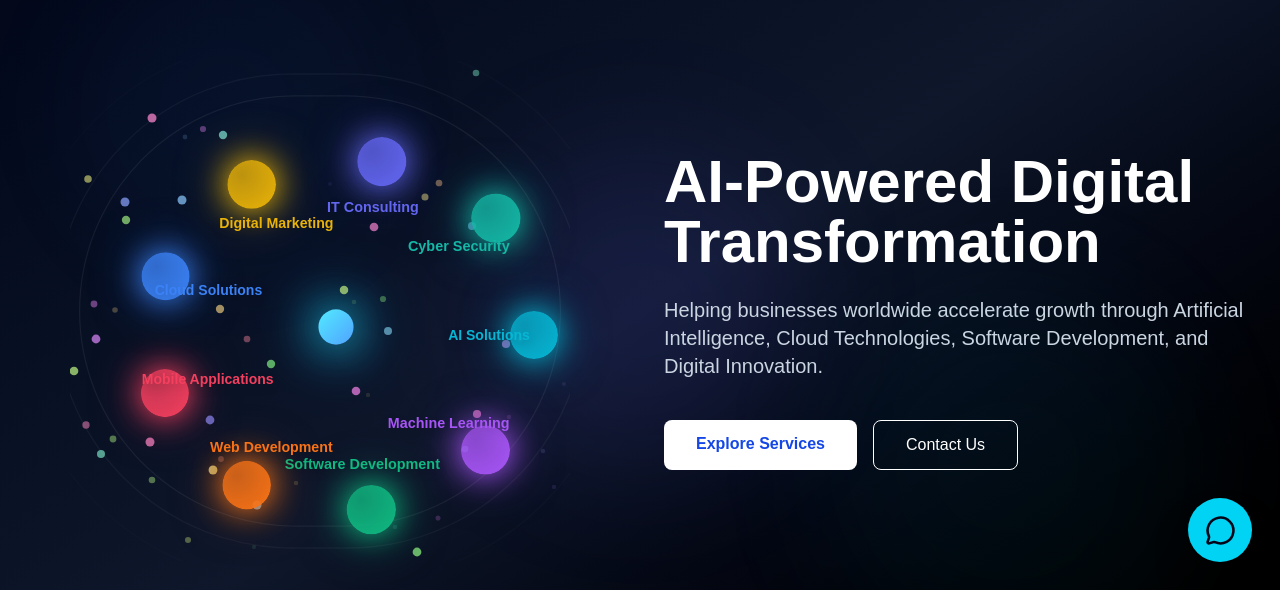
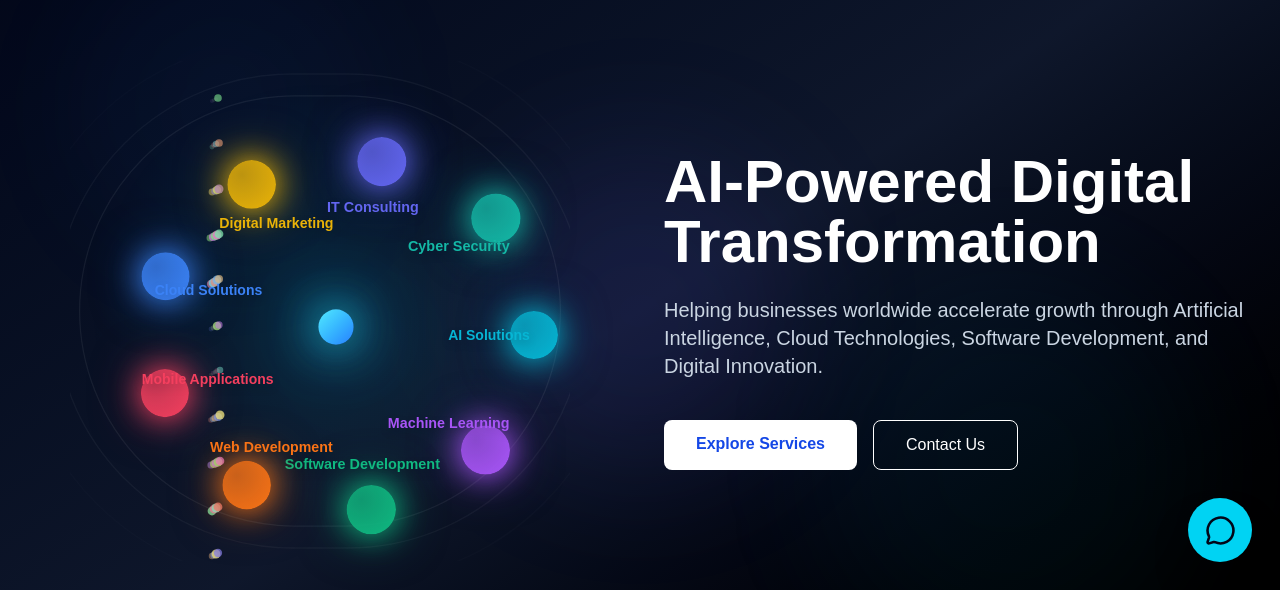
Before and after one commit to venzags/vgs-website, a Next.js app: page / in a window 1280 px wide. Shown: the part 210-800 px from the top of the page. Built offline with nearby package versions, Linux system fonts and the light colour scheme.

Commit message:
Fix homepage portfolio routes and network hydration

```diff
--- a/src/app/components/VGSNetwork.tsx
+++ b/src/app/components/VGSNetwork.tsx
@@ -1,71 +1,138 @@
 "use client";
 
 import { motion } from "framer-motion";
+import { useEffect, useState } from "react";
 
 const services = [
-  { label: "AI Solutions", color: "#06b6d4" },       // cyan-500
-  { label: "Machine Learning", color: "#a855f7" },    // purple-500
-  { label: "Software Development", color: "#10b981" }, // emerald-500
-  { label: "Web Development", color: "#f97316" },      // orange-500
-  { label: "Mobile Applications", color: "#f43f5e" },  // rose-500
-  { label: "Cloud Solutions", color: "#3b82f6" },      // blue-500
-  { label: "Digital Marketing", color: "#eab308" },     // yellow-500
-  { label: "IT Consulting", color: "#6366f1" },         // indigo-500
-  { label: "Cyber Security", color: "#14b8a6" },        // teal-500
+  { label: "AI Solutions", color: "#06b6d4" },
+  { label: "Machine Learning", color: "#a855f7" },
+  { label: "Software Development", color: "#10b981" },
+  { label: "Web Development", color: "#f97316" },
+  { label: "Mobile Applications", color: "#f43f5e" },
+  { label: "Cloud Solutions", color: "#3b82f6" },
+  { label: "Digital Marketing", color: "#eab308" },
+  { label: "IT Consulting", color: "#6366f1" },
+  { label: "Cyber Security", color: "#14b8a6" },
 ];
 
+type Particle = {
+  left: string;
+  top: string;
+  background: string;
+};
+
+function createSeededRandom(seed: number) {
+  let value = seed;
+
+  return () => {
+    value = (value * 1664525 + 1013904223) % 4294967296;
+    return value / 4294967296;
+  };
+}
+
+function generateParticles(count: number): Particle[] {
+  return Array.from({ length: count }, (_, index) => {
+    const random = createSeededRandom(index + 100);
+
+    const left = (random() * 100).toFixed(2);
+    const top = (random() * 100).toFixed(2);
+    const hue = Math.floor(random() * 360);
+
+    return {
+      left: `${left}%`,
+      top: `${top}%`,
+      background: `hsl(${hue}, 70%, 70%)`,
+    };
+  });
+}
+
 export default function VGSNetwork() {
+  const [particles, setParticles] = useState<Particle[]>([]);
+
   const centerX = 50;
   const centerY = 50;
   const radiusX = 38;
   const radiusY = 34;
 
-  const nodes = services.map((service, i) => {
-    const angle = (i / services.length) * 2 * Math.PI;
-    const xPercent = centerX + radiusX * Math.cos(angle);
-    const yPercent = centerY + radiusY * Math.sin(angle);
-    // direction from node to center (normalized)
-    const dirX = centerX - xPercent;
-    const dirY = centerY - yPercent;
-    const len = Math.sqrt(dirX * dirX + dirY * dirY) || 1;
-    const nx = dirX / len;
-    const ny = dirY / len;
+  useEffect(() => {
+    setParticles(generateParticles(50));
+  }, []);
+
+  const nodes = services.map((service, index) => {
+    const angle = (index / services.length) * 2 * Math.PI;
+
+    const x = centerX + radiusX * Math.cos(angle);
+    const y = centerY + radiusY * Math.sin(angle);
+
+    const directionX = centerX - x;
+    const directionY = centerY - y;
+
+    const length = Math.sqrt(directionX * directionX + directionY * directionY) || 1;
 
     return {
       ...service,
-      xPercent,
-      yPercent,
-      nx,
-      ny,
+      xPercent: `${x.toFixed(2)}%`,
+      yPercent: `${y.toFixed(2)}%`,
+      directionX: (directionX / length).toFixed(3),
+      directionY: (directionY / length).toFixed(3),
     };
   });
 
   return (
-    <div className="absolute inset-0 overflow-visible pointer-events-none">
-      {/* Deep space background */}
+    <div className="pointer-events-none absolute inset-0 overflow-visible">
       <div className="absolute inset-0 overflow-hidden">
-        <div className="absolute inset-0 bg-gradient-radial from-cyan-500/5 via-transparent to-transparent opacity-60" />
+        {/* Background glow */}
+        <div className="absolute inset-0 bg-[radial-gradient(circle_at_center,rgba(6,182,212,0.12),transparent_65%)]" />
 
-        {/* Central core */}
+        {/* Center glow */}
         <motion.div
-          animate={{ scale: [1, 1.4, 1], opacity: [0.3, 0.8, 0.3] }}
-          transition={{ repeat: Infinity, duration: 3.8, ease: "easeInOut" }}
-          className="absolute w-20 h-20 rounded-full bg-white/10 blur-3xl"
-          style={{ left: "50%", top: "50%", transform: "translate(-50%, -50%)" }}
+          animate={{
+            scale: [1, 1.4, 1],
+            opacity: [0.3, 0.8, 0.3],
+          }}
+          transition={{
+            repeat: Infinity,
+            duration: 3.8,
+            ease: "easeInOut",
+          }}
+          className="absolute h-20 w-20 rounded-full bg-cyan-300/20 blur-3xl"
+          style={{
+            left: "50%",
+            top: "50%",
+            transform: "translate(-50%, -50%)",
+          }}
         />
+
+        {/* Center node */}
         <motion.div
           animate={{ scale: [1, 1.15, 1] }}
-          transition={{ repeat: Infinity, duration: 3, ease: "easeInOut" }}
-          className="absolute w-8 h-8 rounded-full bg-gradient-to-br from-cyan-300 to-blue-400 shadow-[0_0_40px_#22d3ee,0_0_60px_#0ea5e9]"
-          style={{ left: "50%", top: "50%", transform: "translate(-50%, -50%)" }}
+          transition={{
+            repeat: Infinity,
+            duration: 3,
+            ease: "easeInOut",
+          }}
+          className="absolute h-8 w-8 rounded-full bg-gradient-to-br from-cyan-300 to-blue-500 shadow-[0_0_40px_#22d3ee,0_0_70px_#0ea5e9]"
+          style={{
+            left: "50%",
+            top: "50%",
+            transform: "translate(-50%, -50%)",
+          }}
         />
 
         {/* Expanding rings */}
-        {[1, 2, 3].map((i) => (
+        {[1, 2, 3].map((ring) => (
           <motion.div
-            key={`ring-${i}`}
-            animate={{ scale: [1, 1.7], opacity: [0.5, 0] }}
-            transition={{ repeat: Infinity, duration: 5 + i * 2, ease: "linear", delay: i * 0.9 }}
+            key={ring}
+            animate={{
+              scale: [1, 1.7],
+              opacity: [0.5, 0],
+            }}
+            transition={{
+              repeat: Infinity,
+              duration: 5 + ring * 2,
+              ease: "linear",
+              delay: ring * 0.9,
+            }}
             className="absolute rounded-full border border-white/20"
             style={{
               width: `${radiusX * 2}%`,
@@ -76,36 +143,38 @@ export default function VGSNetwork() {
           />
         ))}
 
-        {/* Cosmic particles */}
-        {[...Array(50)].map((_, i) => (
+        {/* Browser-only particles */}
+        {particles.map((particle, index) => (
           <motion.div
-            key={`particle-${i}`}
-            className="absolute w-1.5 h-1.5 rounded-full"
-            style={{
-              background: `hsl(${Math.random() * 360}, 70%, 70%)`,
-              left: `${Math.random() * 100}%`,
-              top: `${Math.random() * 100}%`,
+            key={`particle-${index}`}
+            className="absolute h-1.5 w-1.5 rounded-full"
+            style={particle}
+            animate={{
+              opacity: [0.1, 0.8, 0.1],
+              scale: [0.7, 1.5, 0.7],
             }}
-            animate={{ opacity: [0.1, 0.8, 0.1], scale: [0.7, 1.5, 0.7] }}
-            transition={{ repeat: Infinity, duration: 4 + Math.random() * 6, ease: "easeInOut", delay: Math.random() * 3 }}
+            transition={{
+              repeat: Infinity,
+              duration: 4 + (index % 6),
+              ease: "easeInOut",
+              delay: index * 0.1,
+            }}
           />
         ))}
       </div>
 
-      {/* Nodes & labels */}
-      {nodes.map((node, i) => (
+      {/* Service nodes */}
+      {nodes.map((node, index) => (
         <motion.div
           key={node.label}
-          className="absolute"
+          className="pointer-events-auto absolute"
           style={{
-            left: `${node.xPercent}%`,
-            top: `${node.yPercent}%`,
+            left: node.xPercent,
+            top: node.yPercent,
             transform: "translate(-50%, -50%)",
-            pointerEvents: "auto",
-            // CSS custom properties for responsive label offset
-            "--dx": node.nx,
-            "--dy": node.ny,
-          } as React.CSSProperties}
+            ["--dx" as string]: node.directionX,
+            ["--dy" as string]: node.directionY,
+          }}
           animate={{
             x: [0, 6, 0, -6, 0],
             y: [0, -8, 0, 8, 0],
@@ -113,36 +182,32 @@ export default function VGSNetwork() {
           }}
           transition={{
             repeat: Infinity,
-            duration: 7 + i * 0.8,
+            duration: 7 + index * 0.8,
             ease: "easeInOut",
-            delay: i * 0.4,
+            delay: index * 0.4,
           }}
         >
-          {/* Glowing node */}
           <motion.div
-            className="w-12 h-12 rounded-full shadow-lg"
+            className="h-12 w-12 rounded-full"
             style={{
               background: `radial-gradient(circle at 30% 30%, ${node.color}cc, ${node.color})`,
               boxShadow: `0 0 30px ${node.color}, 0 0 50px ${node.color}80`,
             }}
-            whileHover={{ scale: 1.6 }}
-            transition={{ type: "spring", stiffness: 300 }}
+            whileHover={{ scale: 1.45 }}
+            transition={{
+              type: "spring",
+              stiffness: 300,
+            }}
           />
 
-          {/* Label – responsive offset using CSS clamp */}
           <span
-            className="absolute text-xs md:text-sm font-bold whitespace-nowrap drop-shadow-lg pointer-events-none"
+            className="pointer-events-none absolute left-1/2 top-1/2 whitespace-nowrap text-xs font-bold drop-shadow-lg md:text-sm"
             style={{
               color: node.color,
-              // Responsive offset: 20px on small screens, up to 45px on large screens
               transform: `translate(
                 calc(var(--dx) * clamp(20px, 5vw, 45px)),
                 calc(var(--dy) * clamp(20px, 5vw, 45px))
-              )`,
-              left: "50%",
-              top: "50%",
-              // Center the label on itself
-              translate: "-50% -50%",
+              ) translate(-50%, -50%)`,
             }}
           >
             {node.label}
--- a/src/app/page.tsx
+++ b/src/app/page.tsx
@@ -154,42 +154,42 @@ const portfolioProjects = [
     title: "AI Business Automation",
     description: "Implemented AI-powered workflow automation for enterprise clients.",
     image: "/images/portfolio/ai-business-automation.png",
-    link: "https://vgs-website-blond.vercel.app/portfolio/ai-business-automation",
+    link: "/portfolio/ai-business-automation",
   },
   {
     category: "Cloud Services",
     title: "Cloud Infrastructure Migration",
     description: "Migrated business systems to scalable cloud environments.",
     image: "/images/portfolio/cloud-infrastructure-migration.png",
-    link: "https://vgs-website-blond.vercel.app/portfolio/cloud-infrastructure-migration",
+    link: "/portfolio/cloud-infrastructure-migration",
   },
   {
     category: "Web Development",
     title: "Corporate Website Development",
     description: "Designed and developed high-performance corporate websites.",
     image: "/images/portfolio/corporate-website-development.png",
-    link: "https://vgs-website-blond.vercel.app/portfolio/corporate-website-development",
+    link: "/portfolio/corporate-website-development",
   },
   {
     category: "Mobile Development",
     title: "Mobile Application Platform",
     description: "Built Android and iOS applications with modern technologies.",
     image: "/images/portfolio/mobile-application-platform.png",
-    link: "https://vgs-website-blond.vercel.app/portfolio/mobile-app",
+    link: "/portfolio/mobile-app",
   },
   {
     category: "Marketing Solutions",
     title: "Digital Marketing Campaign",
     description: "Managed digital campaigns that increased customer engagement.",
     image: "/images/portfolio/digital-marketing-campaign.png",
-    link: "https://vgs-website-blond.vercel.app/portfolio/digital-marketing-campaign",
+    link: "/portfolio/digital-marketing-campaign",
   },
   {
     category: "Security Solutions",
     title: "Cyber Security Assessment",
     description: "Conducted security audits and vulnerability assessments.",
     image: "/images/portfolio/cyber-security-assessment.png",
-    link: "https://vgs-website-blond.vercel.app/portfolio/cyber-security-assessment",
+    link: "/portfolio/cyber-security-assessment",
   },
 ];
 
```
